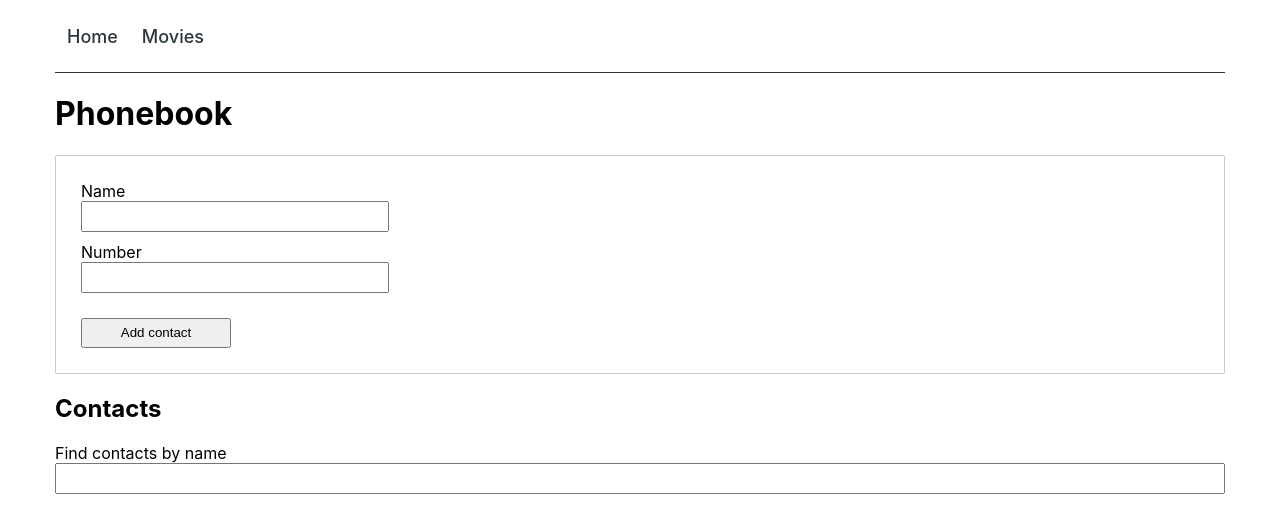
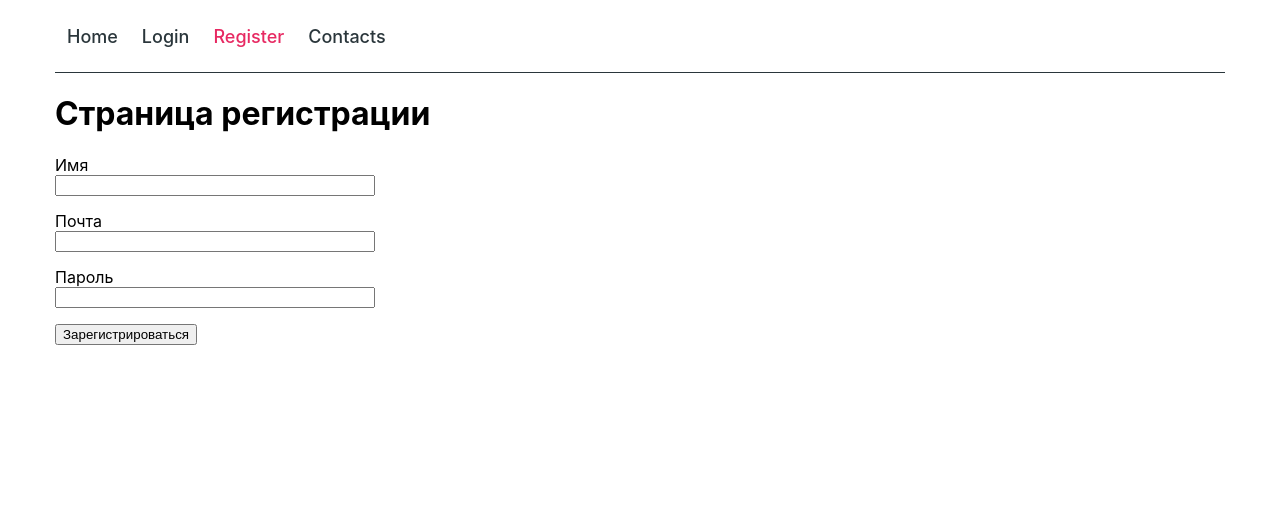
Before and after one commit to yaroslav-kulyk/goit-react-hw-08-phonebook, a React (Create React App) app: page /register in a window 1280 px wide. Shown: the top 532 px of the page. Built offline with nearby package versions, Linux system fonts and the light colour scheme; no server answers; the HTML template or start-up script is replaced by a standard one.

Commit message:
added navigation and pages

```diff
--- a/src/App.js
+++ b/src/App.js
@@ -1,7 +1,10 @@
-import { Switch, Route, Redirect } from 'react-router';
+import { Routes, Route, Redirect } from 'react-router';
 import Container from './components/Container/Container';
 import AppBar from './components/AppBar/AppBar';
-import Contacts from './pages/Contacts';
+import HomePage from './pages/Home';
+import LoginPage from './pages/Login';
+import RegisterPage from './pages/Register';
+import ContactsPage from './pages/Contacts';
 import ContactForm from './components/ContactForm/ContactForm';
 import Filter from './components/Filter/Filter';
 import ContactList from './components/ContactList/ContactList';
@@ -11,7 +14,23 @@ export default function App() {
   return (
     <Container>
       <AppBar />
-      <Contacts />
+      <Routes>
+        <Route path="/" element={<HomePage />}>
+          <Route element={<HomePage />} />
+        </Route>
+
+        <Route path="/login" element={<LoginPage />}>
+          <Route element={<LoginPage />} />
+        </Route>
+
+        <Route path="/register" element={<RegisterPage />}>
+          <Route element={<RegisterPage />} />
+        </Route>
+
+        <Route path="/contacts" element={<ContactsPage />}>
+          <Route element={<ContactsPage />} />
+        </Route>
+      </Routes>
 
       {/* <div className={s.container}>
         <h1>Phonebook</h1>
--- /dev/null
+++ b/src/components/Navigation/Navigation.css
@@ -0,0 +1,12 @@
+.link {
+    display: inline-block;
+    text-decoration: none;
+    padding: 12px;
+    font-weight: 500;
+    color: #2a363b;
+    font-size: 18px;
+  }
+
+.active {
+  color: #e72962;
+}
--- a/src/components/Navigation/Navigation.js
+++ b/src/components/Navigation/Navigation.js
@@ -1,24 +1,23 @@
 import { NavLink } from 'react-router-dom';
-import styles from './Navigation.module.css';
+import './Navigation.css';
 
 export default function Navigation() {
   return (
     <nav>
-      <NavLink
-        exact
-        to="/"
-        className={styles.link}
-        // activeClassName={styles.activeLink}
-      >
+      <NavLink exact="true" to="/" className="link">
         Home
       </NavLink>
 
-      <NavLink
-        to="/movies"
-        className={styles.link}
-        // activeClassName={styles.activeLink}
-      >
-        Movies
+      <NavLink to="/login" className="link">
+        Login
+      </NavLink>
+
+      <NavLink to="/register" className="link">
+        Register
+      </NavLink>
+
+      <NavLink to="/contacts" className="link">
+        Contacts
       </NavLink>
     </nav>
   );
--- a/src/components/Navigation/Navigation.module.css
+++ /dev/null
@@ -1,13 +0,0 @@
-.link {
-  display: inline-block;
-  text-decoration: none;
-  padding: 12px;
-  font-weight: 500;
-  color: #2a363b;
-  font-size: 18px;
-}
-
-.activeLink {
-  composes: link;
-  color: #e72962;
-}
--- a/src/pages/Contacts.js
+++ b/src/pages/Contacts.js
@@ -2,7 +2,7 @@ import ContactForm from '../components/ContactForm/ContactForm';
 import Filter from '../components/Filter/Filter';
 import ContactList from '../components/ContactList/ContactList';
 
-export default function Contacts() {
+export default function ContactsPage() {
   return (
     <>
       <h1>Phonebook</h1>
--- a/src/pages/Login.js
+++ b/src/pages/Login.js
@@ -0,0 +1,32 @@
+const styles = {
+  form: {
+    width: 320,
+  },
+  label: {
+    display: 'flex',
+    flexDirection: 'column',
+    marginBottom: 15,
+  },
+};
+
+export default function LoginPage() {
+  return (
+    <div>
+      <h1>Страница логина</h1>
+
+      <form style={styles.form} autoComplete="off">
+        <label style={styles.label}>
+          Почта
+          <input type="email" name="email" />
+        </label>
+
+        <label style={styles.label}>
+          Пароль
+          <input type="password" name="password" />
+        </label>
+
+        <button type="submit">Войти</button>
+      </form>
+    </div>
+  );
+}
--- a/src/pages/Register.js
+++ b/src/pages/Register.js
@@ -0,0 +1,37 @@
+const styles = {
+  form: {
+    width: 320,
+  },
+  label: {
+    display: 'flex',
+    flexDirection: 'column',
+    marginBottom: 15,
+  },
+};
+
+export default function RegisterPage() {
+  return (
+    <div>
+      <h1>Страница регистрации</h1>
+
+      <form style={styles.form} autoComplete="off">
+        <label style={styles.label}>
+          Имя
+          <input type="text" name="name" />
+        </label>
+
+        <label style={styles.label}>
+          Почта
+          <input type="email" name="email" />
+        </label>
+
+        <label style={styles.label}>
+          Пароль
+          <input type="password" name="password" />
+        </label>
+
+        <button type="submit">Зарегистрироваться</button>
+      </form>
+    </div>
+  );
+}
```
Also changed, not shown: contactsSliceBackup.js (added, +38 -0 lines), src/pages/Home.js (renamed from src/pages/HomePage.js).
